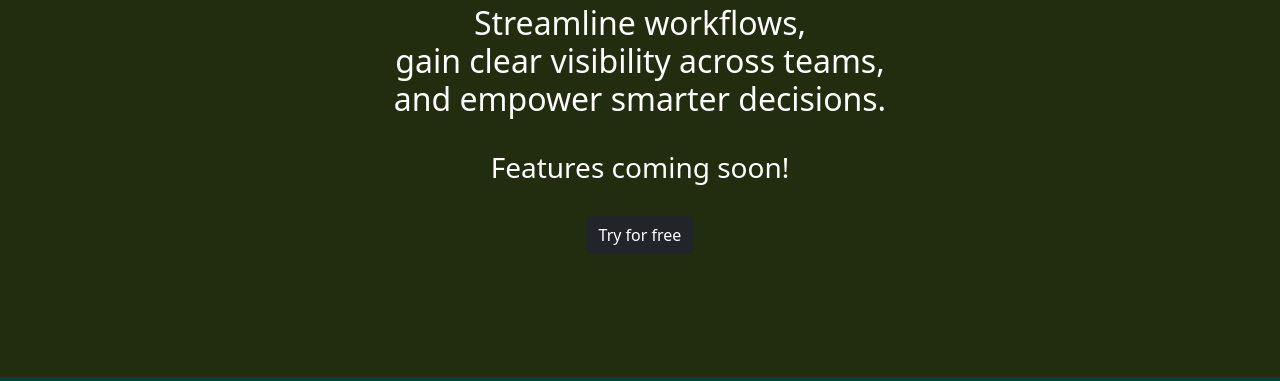
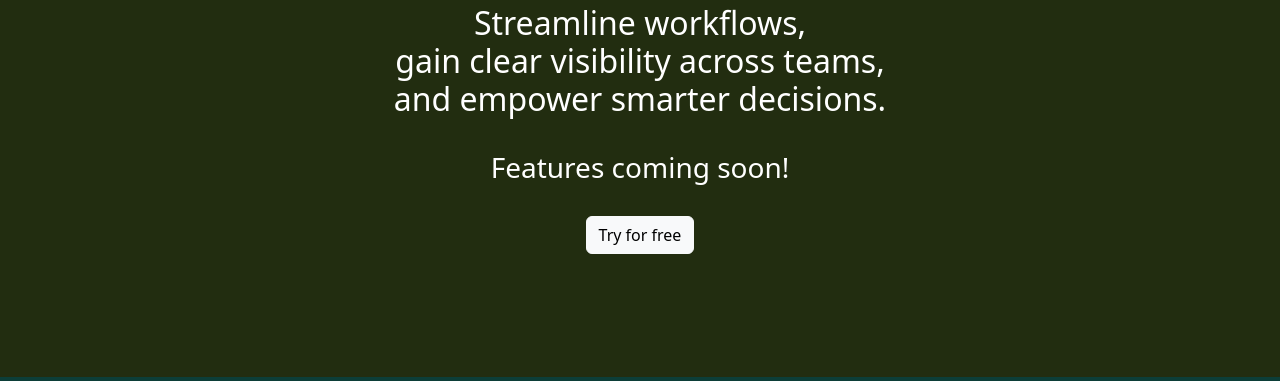
Before and after one commit to tonyjb1977/personal_organizer, a plain HTML site: page frontend/features.html in a window 1280 px wide. Shown: the part 419-800 px from the top of the page. Drawn offline with nearby package versions, Linux system fonts and the light colour scheme.

Commit message:
Updated Feature button

```diff
--- a/frontend/features.html
+++ b/frontend/features.html
@@ -58,7 +58,7 @@
         </div>
         <div>
             <div>
-                <a href="./dashboard.html" class="btn btn-dark">Try for free</a>
+                <a href="./dashboard.html" class="btn btn-light">Try for free</a>
             </div>
         </div>
     </section>
```
Also changed, not shown: 1 other file.
